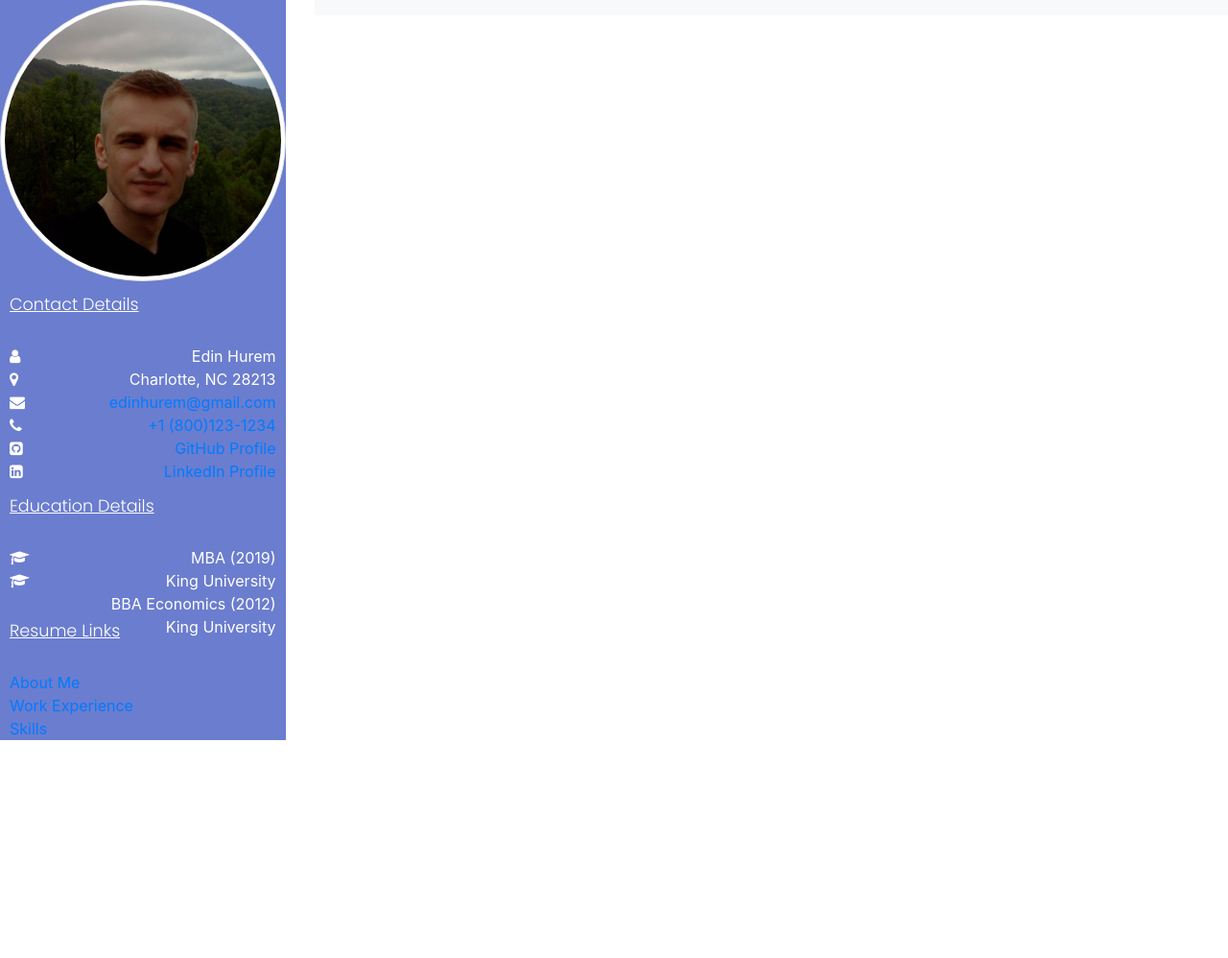
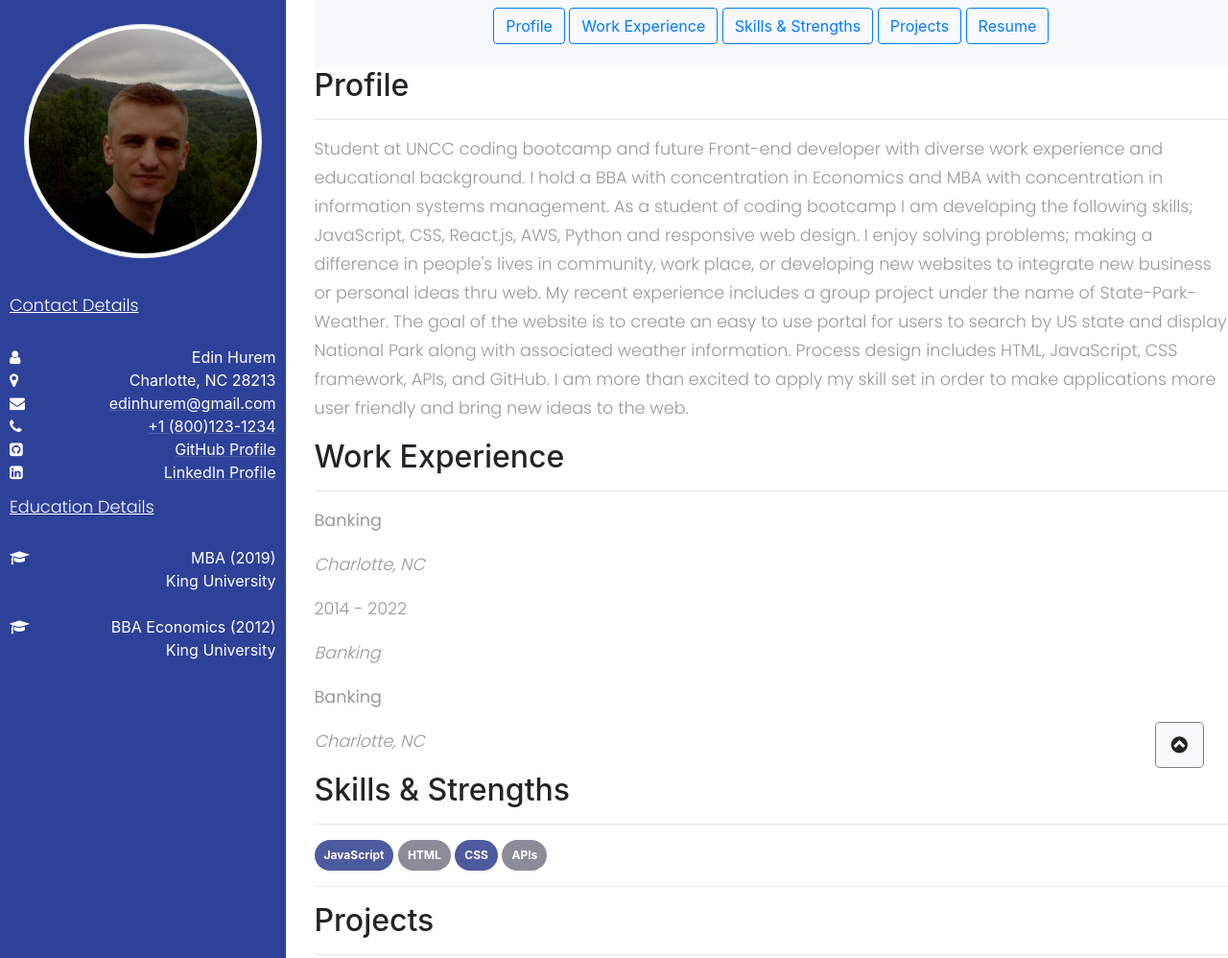
Before and after one commit to edinhurem/Resume-, a plain HTML site: page index.html in a window 1280 px wide. Shown: the top 998 px of the page at 96% size. Before the commit the page ends 800 px from the top, so only its background shows below. Drawn offline with nearby package versions, Linux system fonts and the light colour scheme.

Commit message:
resume updates

```diff
--- a/index.html
+++ b/index.html
@@ -17,7 +17,7 @@
   <div class="row">
     <div class="col-sm-12 col-md-3">
       <div id="sidebar">
-        <div class="sidebar-header">
+        <div class="sidebar-header sidebar-padding">
           <img class="rounded-circle img-thumbnail" src="./Assets/portfolio.JPG" alt="my-profile-pic">
         </div>
 
@@ -51,35 +51,139 @@
           <li>
             <span class="pull-right">MBA (2019)</span>
             <i class="font-icon fa fa-graduation-cap"></i><br>
-            <span class="pull-right">King University</span>
+            <span class="pull-right">King University</span><br>
           </li>
+          <br>
           <li>
             <span class="pull-right">BBA Economics (2012)</span>
             <i class="font-icon fa fa-graduation-cap"></i><br>
-            <span class="pull-right">King University</span>
-          </li>
-        </ul>
-
-        <ul class="list-unstyled components">
-          <p>Resume Links</p>
-          <li class="active">
-            <a href="#">About Me</a>
-          </li>
-          <li>
-            <a href="#">Work Experience</a>
-          </li>
-          <li>
-            <a href="#">Skills</a>
+            <span class="pull-right">King University</span><br>
           </li>
         </ul>
       </div>
     </div>
 
     <div class="col-sm-12 col-md-9">
-      <nav class="navbar navbar-expand-lg navbar-light bg-light">
+      <nav id="Top" class="navbar navbar-expand-lg navbar-light bg-light">
+        <ul>
+          <li><a class="btn btn-outline-primary" href="#Profile">Profile</a></li>
+          <li><a class="btn btn-outline-primary" href="#Work-Experience">Work Experience</a></li>
+          <li><a class="btn btn-outline-primary" href="#Skills-Strengths">Skills &amp; Strengths</a></li>
+          <li><a class="btn btn-outline-primary" href="#Projects">Projects</a></li>
+          <li><a class="btn btn-outline-primary" href="#Resume">Resume</a></li>
+      </ul>
+      </nav>
 
-      </nav>
+      <section class="article-profile-section">
+        <h2 id="Profile">Profile</h2>
+        <hr>
+        <p>Student at UNCC coding bootcamp and future Front-end developer with diverse work experience
+            and educational background.
+            I hold a BBA with concentration in Economics and MBA with concentration in information
+            systems management.
+            As a student of coding bootcamp I am developing the following skills; JavaScript, CSS,
+            React.js, AWS, Python and responsive web design.
+            I enjoy solving problems; making a difference in people's lives in community, work place, or
+            developing new websites to integrate new business or personal ideas thru web.
+            My recent experience includes a group project under the name of State-Park-Weather.
+            The goal of the website is to create an easy to use portal for users to search by US state
+            and display National Park along with associated weather information.
+            Process design includes HTML, JavaScript, CSS framework, APIs, and GitHub.
+            I am more than excited to apply my skill set in order to make applications more user
+            friendly and bring new ideas to the web.
+        </p>
+    </section>
+
+    <section class="article-work-experience-section">
+        <h2 id="Work-Experience">Work Experience</h2>
+        <hr>
+        <section>
+            <div class="work-experience-split">
+                <div class="adjust-top work-first">
+                    <p class="adjust-bottom"><strong> Banking </strong></p>
+                    <p class="silver adjust-bottom-1"><em>Charlotte, NC</em></p>
+                </div>
+
+                <div class="work-second">
+                    <p class="silver"> 2014 - 2022 </p>
+                </div>
+            </div>
+        </section>
+
+        <section>
+            <div class="work-experience-split">
+                <div class="adjust-top work-first">
+                    <p class="adjust-bottom"><strong></strong></p>
+                    <p class="silver adjust-bottom-1"><em>Banking </em></p>
+                </div>
+
+                <div class="work-second">
+                    <p class="silver"></p>
+                </div>
+            </div>
+        </section>
+
+        <section>
+            <div class="work-experience-split">
+                <div class="adjust-top work-first">
+                    <p class="adjust-bottom"><strong>Banking</strong></p>
+                    <p class="silver adjust-bottom-1"><em>Charlotte, NC</em></p>
+                </div>
+
+                <div class="work-second">
+                    <p class="silver"></p>
+                </div>
+            </div>
+        </section>
+    </section>
+
+    <section class="article-skills-section">
+        <h2 id="Skills-Strengths">Skills &amp; Strengths</h2>
+        <hr>
+        <div class="badge-skill-wrapper">
+          <span class="badge badge-pill badge-primary">JavaScript</span>
+          <span class="badge badge-pill badge-primary">HTML</span>
+          <span class="badge badge-pill badge-primary">CSS</span>
+          <span class="badge badge-pill badge-primary">APIs</span>
+        </div>
+        <hr>
+    </section>
+    <section>
+        <h2 id="Projects">Projects</h2>
+        <hr>
+        <div class="row">
+          <div class="col-sm-12 col-md-6">
+            <div class="card">
+              <img class="card-img-top" src="./Assets/password-generator.png" alt="password generator">
+              <div class="card-body">
+                <h5 class="card-title">Secure Password Generator</h5>
+                <p class="card-text">This simple application generates secure passwords using industry standards.</p>
+                <a href="https://edinhurem.github.io/password-generator/" class="btn btn-outline-primary" style="width: 100%">View Project</a>
+              </div>
+            </div>
+          </div>
+          <div class="col-sm-12 col-md-6">
+            <div class="card">
+              <img class="card-img-top" src="./Assets/weather-app.png" alt="weather in state park">
+              <div class="card-body">
+                <h5 class="card-title">State Park Weather</h5>
+                <p class="card-text">Find out the weather before you enjoy the natural wonders of the USA</p>
+                <a href="https://felix1805.github.io/State-Park-Weather/" class="btn btn-outline-primary" style="width: 100%">View Project</a>
+              </div>
+            </div>
+          </div>
+        </div>
+    </section>
+    <section>
+        <h2 id="Resume">Resume (PDF)</h2>
+        <hr>
+        <p>
+            <a href = "pdfresume.pdf" download> Click Here for PDF Resume </a>
+        </p>
+    </section>
+
     </div>
   </div>
+  <a id="back-to-top" href="#Top" class="btn btn-light btn-lg back-to-top" role="button"><i class="fas fa fa-chevron-circle-up"></i></a>
 </body>
 </html>
--- a/styles.css
+++ b/styles.css
@@ -1,8 +1,27 @@
 @import "https://fonts.googleapis.com/css?family=Poppins:300,400,500,600,700";
+
+html {
+	scroll-behavior: smooth;
+}
 
 body {
     font-family: 'Poppins', sans-serif;
     background: #fafafa;
+}
+
+nav {
+  text-align: center;
+}
+
+nav ul {
+  display: inline-block;
+  padding: 0;
+  width: 100%;
+}
+
+nav ul li {
+  display: inline-block;
+  text-decoration: none;
 }
 
 p {
@@ -19,11 +38,22 @@ a, a:hover, a:focus {
     transition: all 0.3s;
 }
 
+#sidebar a, #sidebar a:focus {
+  color: white;
+  text-decoration: underline;
+  text-decoration-color: #4c5b9e;
+}
+
+#sidebar a:hover {
+  color: rgba(255, 255, 255, 0.712);
+  text-decoration-color: #4c5b9e;
+}
+
 #sidebar {
-  background: #6b7dce;
+  background: #2e4199;
   color: #fff;
   transition: all 0.3s;
-
+  height: 100%;
 }
 
 #sidebar ul p {
@@ -36,3 +66,24 @@ a, a:hover, a:focus {
   padding-left: 10px;
   padding-right: 10px;
 }
+
+#back-to-top {
+  position: fixed;
+  bottom: 0px;
+  right: 25px;
+  border: 1px solid gray;
+}
+
+.sidebar-padding {
+  padding: 25px;
+}
+
+.badge-skill-wrapper span.badge {
+  padding: 10px;
+  background-color: #4c5b9e;
+}
+
+.badge-skill-wrapper span.badge:nth-child(even) {
+  padding: 10px;
+  background-color: #8a8d97;
+}
```
Also changed, not shown: Assets/password-generator.png (added), Assets/weather-app.png (added).
